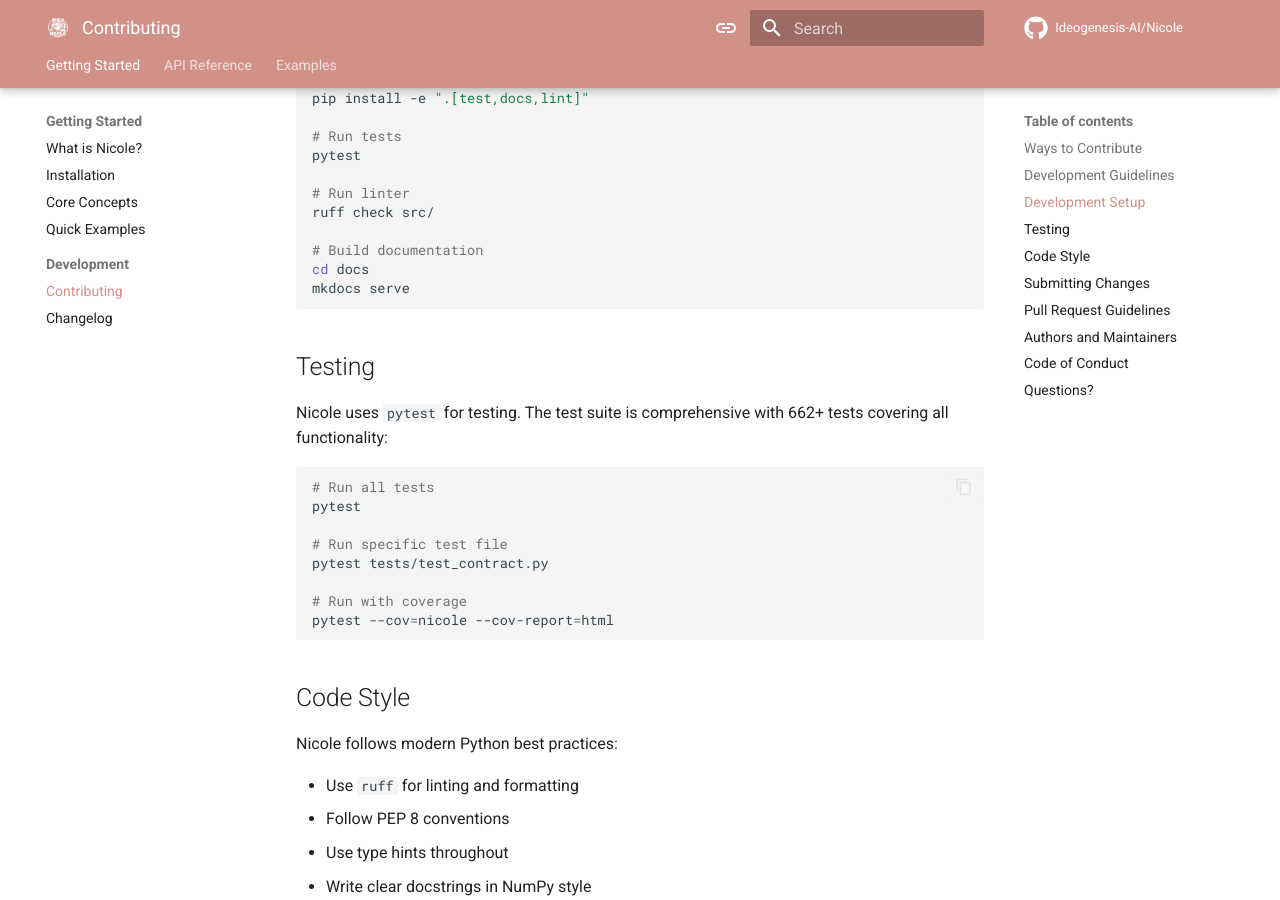
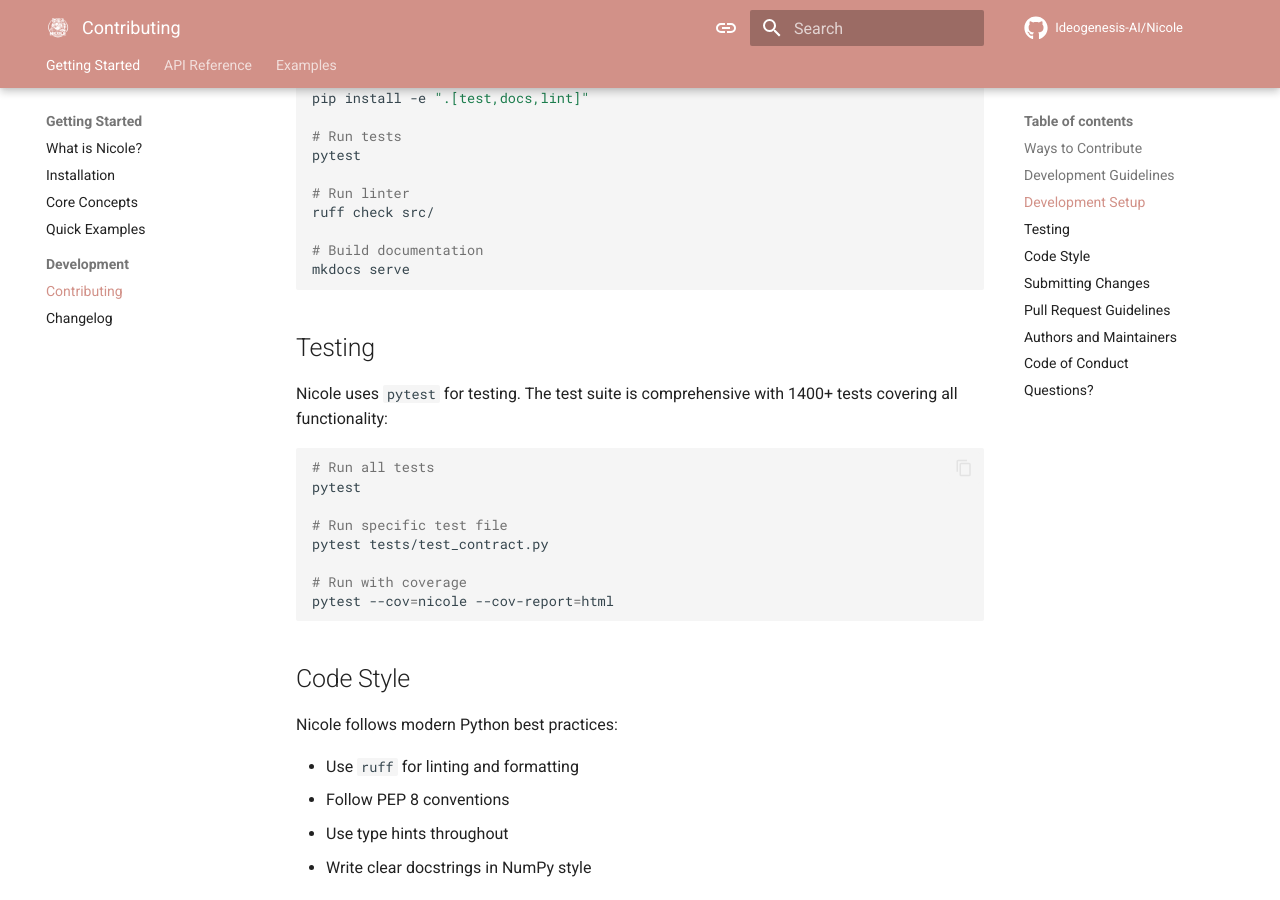
Before and after one commit to Ideogenesis-AI/Nicole, an MkDocs documentation site: the page built from docs/getting-started/contributing.md, in a window 1280 px wide and 900 px high, scrolled down 922 px. Built offline with MkDocs 1.6.1 and Material for MkDocs 9.7.7, drawn with Linux system fonts in a browser that asks for light colours; comment, search, counter and statistics services are not loaded; the version menu is left out.

Commit message:
Update contributing documentation to reflect an increase in test coverage from 662+ to 1400+ tests, enhancing clarity on the testing framework used in the project.

````diff
--- a/docs/getting-started/contributing.md
+++ b/docs/getting-started/contributing.md
@@ -37,13 +37,12 @@ pytest
 ruff check src/
 
 # Build documentation
-cd docs
 mkdocs serve
 ```
 
 ## Testing
 
-Nicole uses `pytest` for testing. The test suite is comprehensive with 662+ tests covering all functionality:
+Nicole uses `pytest` for testing. The test suite is comprehensive with 1400+ tests covering all functionality:
 
 ```bash
 # Run all tests
````
